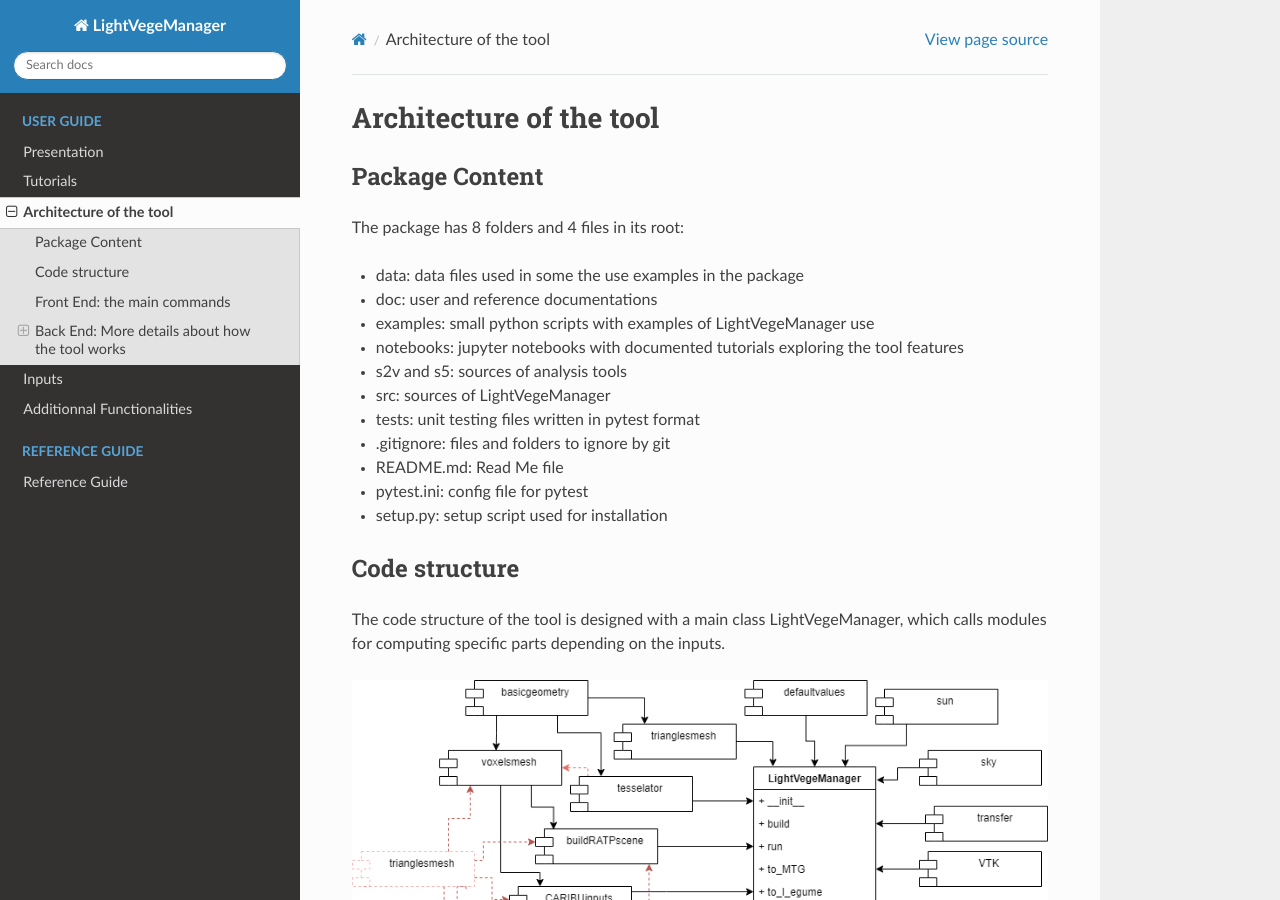
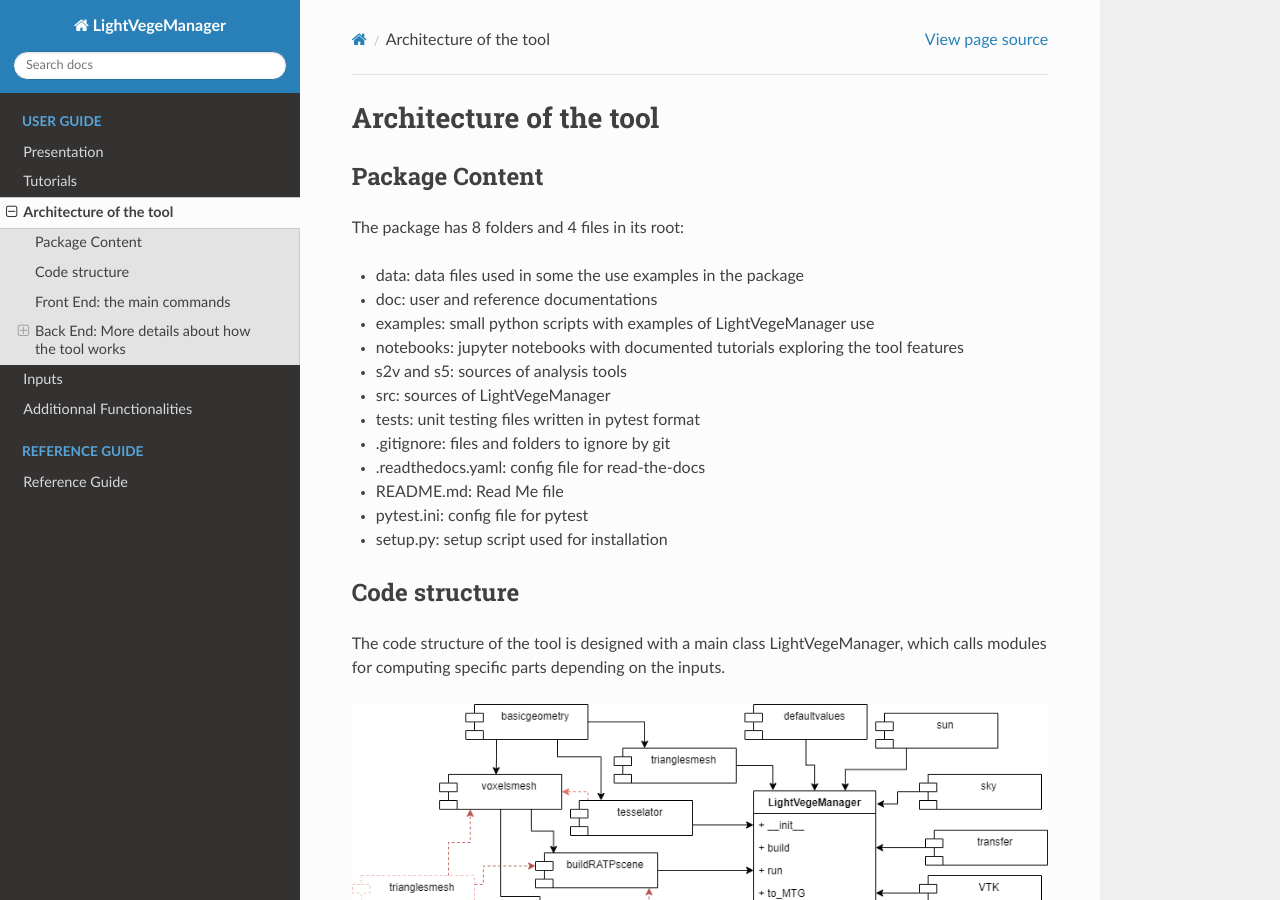
Before and after one commit to openalea-incubator/lightvegemanager, a Sphinx documentation site: the page built from doc/architecture.rst, in a window 1280 px wide and 900 px high. Built offline with Sphinx 7.4.7 and the Read the Docs theme 2.0.0, drawn with Linux system fonts in a browser that asks for light colours.

Commit message:
modify readthedocs config

```diff
--- a/doc/architecture.rst
+++ b/doc/architecture.rst
@@ -25,6 +25,8 @@ The package has 8 folders and 4 files in its root:
 - tests: unit testing files written in pytest format
 
 - .gitignore: files and folders to ignore by git
+
+- .readthedocs.yaml: config file for read-the-docs
 
 - README.md: Read Me file
 
```
Also changed, not shown: .readthedocs.yaml.
